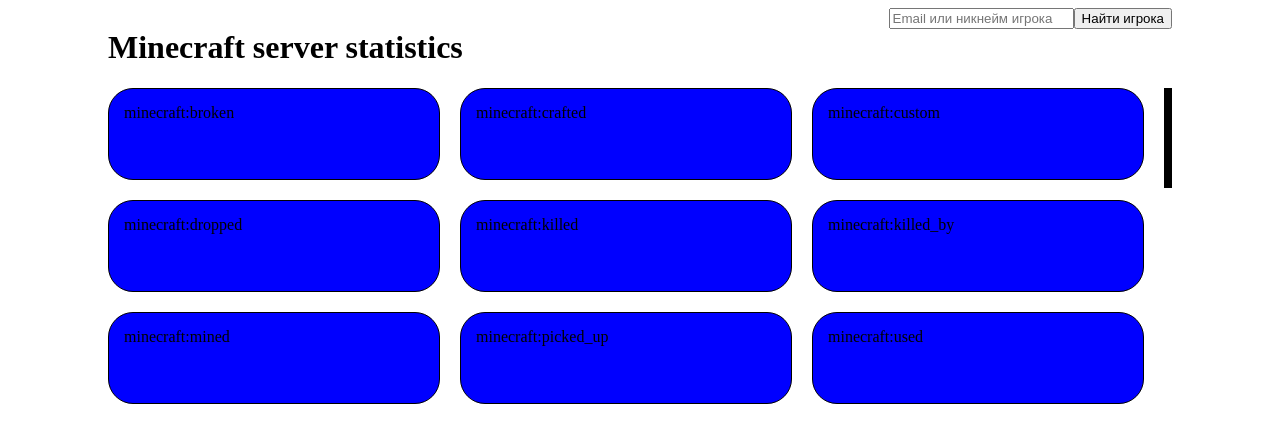
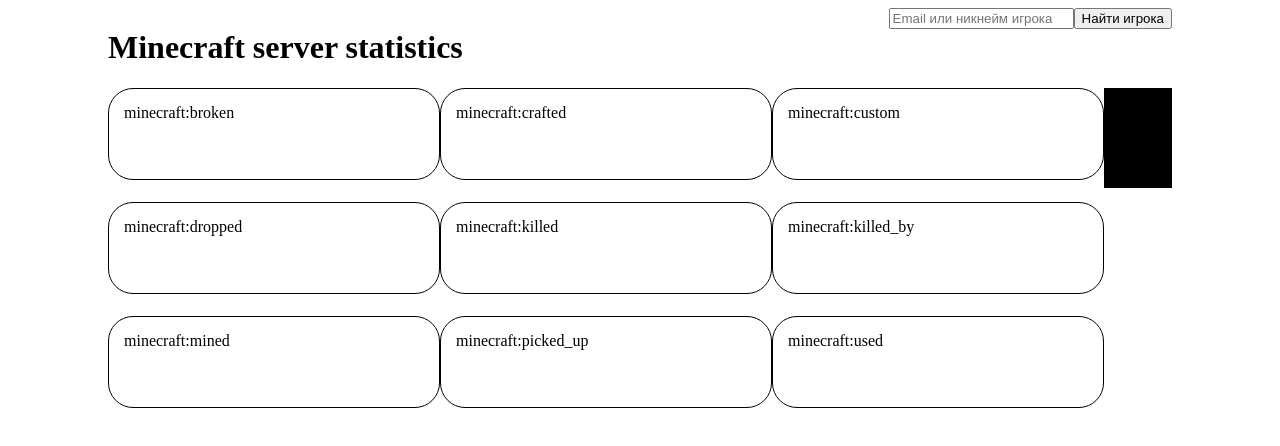
Before and after one commit to CUzkov/mineStatLic, a React (Create React App) app: page / in a window 1280 px wide. Shown: the top 446 px of the page. Built offline with nearby package versions, Linux system fonts and the light colour scheme; no server answers; the database is empty.

Commit message:
dataBlock anim

```diff
--- a/src/components/DataBlock.jsx
+++ b/src/components/DataBlock.jsx
@@ -40,7 +40,7 @@
                         <div className="dataString">
                             <CSSTransition
                                 in={(!this.state.isOpenDataBlock || this.blockNumb === '1')}
-                            timeout={3000}
+                                timeout={500}
                                 className="my-node DataStatBlock"
                                 mountOnEnter
                                 unmountOnExit>
@@ -49,67 +49,98 @@
                                         <DataStatBlock category="minecraft:broken"/>
                                     </div>
                             </CSSTransition>
-
-                        {(!this.state.isOpenDataBlock || this.blockNumb === '2') &&
-                            <div className="DataStatBlock"
-                                onClick={this.handleOnClickDataBlock}
+                            <CSSTransition
+                                in={(!this.state.isOpenDataBlock || this.blockNumb === '2')}
+                                timeout={500}
+                                className="my-node DataStatBlock"
+                                mountOnEnter
+                                unmountOnExit>
+                                    <div onClick={this.handleOnClickDataBlock}
                                         id="2">
                                         <DataStatBlock category="minecraft:crafted"/>
                                     </div>
-                        }
-                        {(!this.state.isOpenDataBlock || this.blockNumb === '3') &&
-                            <div className="DataStatBlock"
-                                onClick={this.handleOnClickDataBlock}
+                            </CSSTransition>
+                            <CSSTransition
+                                in={(!this.state.isOpenDataBlock || this.blockNumb === '3')}
+                                timeout={500}
+                                className="my-node DataStatBlock"
+                                mountOnEnter
+                                unmountOnExit>
+                                    <div onClick={this.handleOnClickDataBlock}
                                         id="3">
                                         <DataStatBlock category="minecraft:custom"/>
                                     </div>
-                        }
+                            </CSSTransition>
                         </div>
                         <div className="dataString">
-                        {(!this.state.isOpenDataBlock || this.blockNumb === '4') &&
-                            <div className="DataStatBlock"
-                                onClick={this.handleOnClickDataBlock}
+                            <CSSTransition
+                                in={(!this.state.isOpenDataBlock || this.blockNumb === '4')}
+                                timeout={500}
+                                className="my-node DataStatBlock"
+                                mountOnEnter
+                                unmountOnExit>
+                                    <div onClick={this.handleOnClickDataBlock}
                                         id="4">
                                         <DataStatBlock category="minecraft:dropped"/>
                                     </div>
-                        }
-                        {(!this.state.isOpenDataBlock || this.blockNumb === '5') &&
-                            <div className="DataStatBlock"
-                                onClick={this.handleOnClickDataBlock}
+                            </CSSTransition>
+                            <CSSTransition
+                                in={(!this.state.isOpenDataBlock || this.blockNumb === '5')}
+                                timeout={500}
+                                className="my-node DataStatBlock"
+                                mountOnEnter
+                                unmountOnExit>
+                                    <div onClick={this.handleOnClickDataBlock}
                                         id="5">
                                         <DataStatBlock category="minecraft:killed"/>
                                     </div>
-                        }
-                        {(!this.state.isOpenDataBlock || this.blockNumb === '6') &&
-                            <div className="DataStatBlock"
-                                onClick={this.handleOnClickDataBlock}
+                            </CSSTransition>
+                            <CSSTransition
+                                in={(!this.state.isOpenDataBlock || this.blockNumb === '6')}
+                                timeout={500}
+                                className="my-node DataStatBlock"
+                                mountOnEnter
+                                unmountOnExit>
+                                    <div onClick={this.handleOnClickDataBlock}
                                         id="6">
                                         <DataStatBlock category="minecraft:killed_by"/>
                                     </div>
-                        }
+                            </CSSTransition>
                         </div>
                         <div className="dataString">
-                        {(!this.state.isOpenDataBlock || this.blockNumb === '7') &&
-                            <div className="DataStatBlock"
-                                onClick={this.handleOnClickDataBlock}
+                            <CSSTransition
+                                in={(!this.state.isOpenDataBlock || this.blockNumb === '7')}
+                                timeout={500}
+                                className="my-node DataStatBlock"
+                                mountOnEnter
+                                unmountOnExit>
+                                    <div onClick={this.handleOnClickDataBlock}
                                         id="7">
                                         <DataStatBlock category="minecraft:mined"/>
                                     </div>
-                        }
-                        {(!this.state.isOpenDataBlock || this.blockNumb === '8') &&
-                            <div className="DataStatBlock"
-                                onClick={this.handleOnClickDataBlock}
+                            </CSSTransition>
+                            <CSSTransition
+                                in={(!this.state.isOpenDataBlock || this.blockNumb === '8')}
+                                timeout={500}
+                                className="my-node DataStatBlock"
+                                mountOnEnter
+                                unmountOnExit>
+                                    <div onClick={this.handleOnClickDataBlock}
                                         id="8">
                                         <DataStatBlock category="minecraft:picked_up"/>
                                     </div>
-                        }
-                        {(!this.state.isOpenDataBlock || this.blockNumb === '9') &&
-                            <div className="DataStatBlock"
-                                onClick={this.handleOnClickDataBlock}
+                            </CSSTransition>
+                            <CSSTransition
+                                in={(!this.state.isOpenDataBlock || this.blockNumb === '9')}
+                                timeout={500}
+                                className="my-node DataStatBlock"
+                                mountOnEnter
+                                unmountOnExit>
+                                    <div onClick={this.handleOnClickDataBlock}
                                         id="9">
                                         <DataStatBlock category="minecraft:used"/>
                                     </div>
-                        }
+                            </CSSTransition>
                         </div>
                     </div>
                 </div>
--- a/src/css/App.css
+++ b/src/css/App.css
@@ -6,26 +6,27 @@
 }
 
 .DataStatBlock{
-    background-color: blue;
+    background-color: white;
     border: solid 1px black;
     border-radius: 25px;
     padding: 15px 15px;
     height: 60px;
 	width: 300px;
-    margin-right: 20px;
+	transition: all .5s;
 }
 
 .dataString{
     display: flex;
     flex-direction: row;
     justify-content: space-between;
-    margin-bottom: 20px;
 }
 
 .dataTable{
     display: flex;
     flex-direction: column;
 	justify-content: space-between;
+	width: 1100px;
+	height: 320px;
 }
 
 .profile{
@@ -41,21 +42,36 @@
     margin: 0px 100px;
 }
 
+.notRemove {
+	height: 320px;
+	width: 1100px;
+	transition: all .3s;
+}
+
 .enter {
 	opacity: 0;
-    transform: scale(0.9);
-    background-color: black;
+	transform: scale(0);
+	height: 0px;
+	width: 0px;
+	padding: 0px 0px;
 }
 .enter-active {
 	opacity: 1;
-    transform: translateX(0);
-    transition: opacity 3s, transform 3s;
+	transition: all .5s;
+	transform: scale(1);
+	height: 60px;
+	width: 300px;
+	padding: 15px 15px;
 }
 .exit {
 	opacity: 1;
+	transform: scale(1);
 }
 .exit-active {
 	opacity: 0;
-    transform: scale(0.9);
-    transition: opacity 3s, transform 3s;
+	transition: all .5s;
+	height: 0px;
+	width: 0px;
+	padding: 0px 0px;
+	transform: scale(0);
 }
```
Also changed, not shown: src/App.jsx (indentation only). Lines whose indentation alone changed are shown as unchanged.
